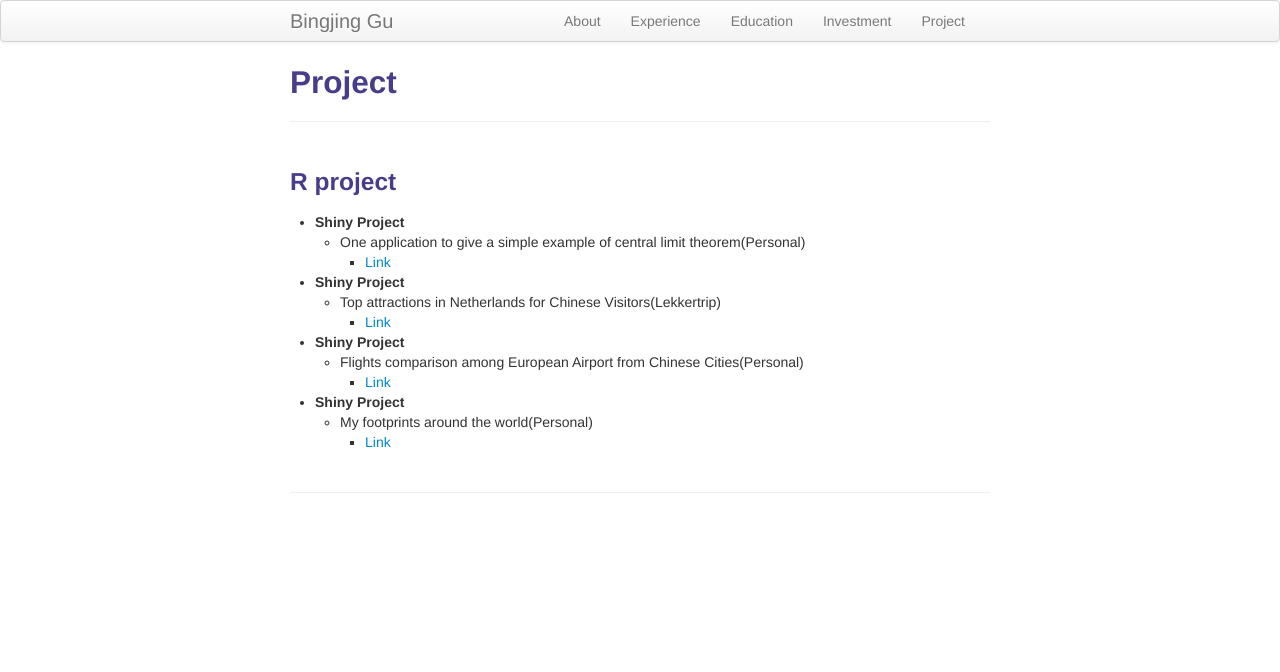
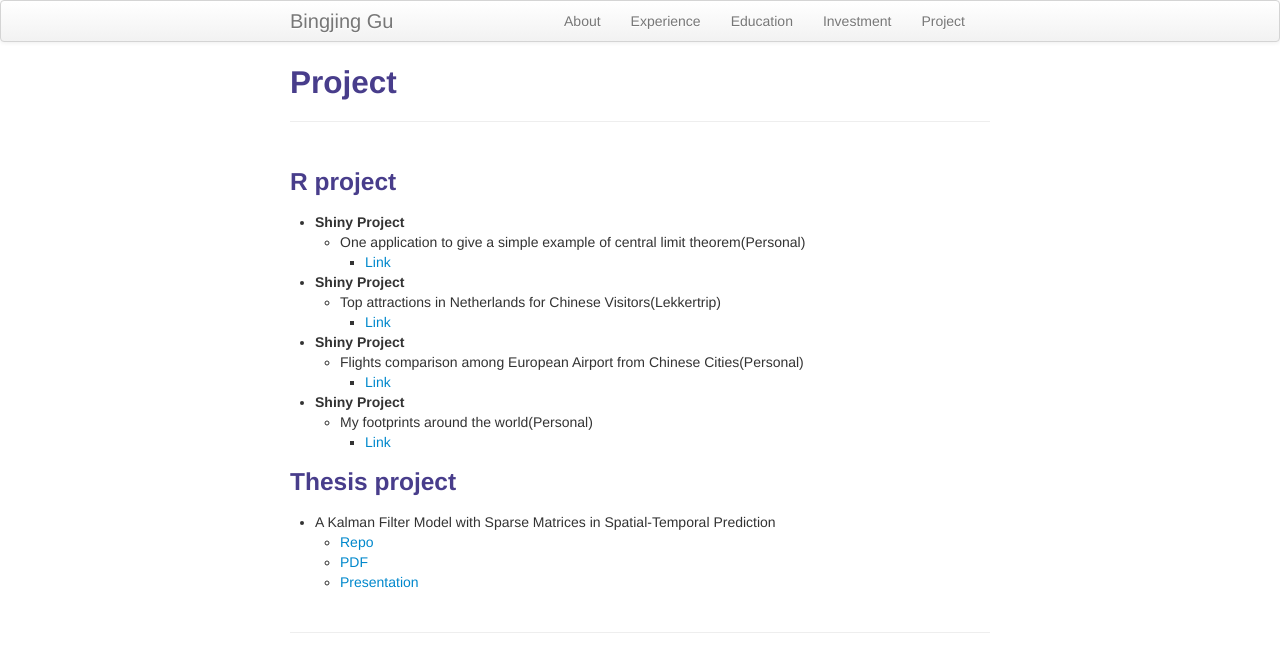
Before and after one commit to sangaj/sangaj.github.io, a Jekyll site: the page built from pages/Project.md, in a window 1280 px wide. Shown: the top 672 px of the page. Built offline with Jekyll 4.4.1, drawn with Linux system fonts in a browser that asks for light colours.

Commit message:
Update Project.md

```diff
--- a/pages/Project.md
+++ b/pages/Project.md
@@ -20,3 +20,9 @@ title: Project
 - **Shiny Project**
   -  My footprints around the world(Personal)
      -  [Link](https://sangaj.shinyapps.io/Mytrips/)
+
+### Thesis project
+- A Kalman Filter Model with Sparse Matrices in Spatial-Temporal Prediction
+  - [Repo](https://github.com/sangaj/Thesis)
+  - [PDF](https://github.com/sangaj/Thesis/blob/master/Thesis.pdf)
+  - [Presentation](https://sangaj.shinyapps.io/thesisp/)
```
